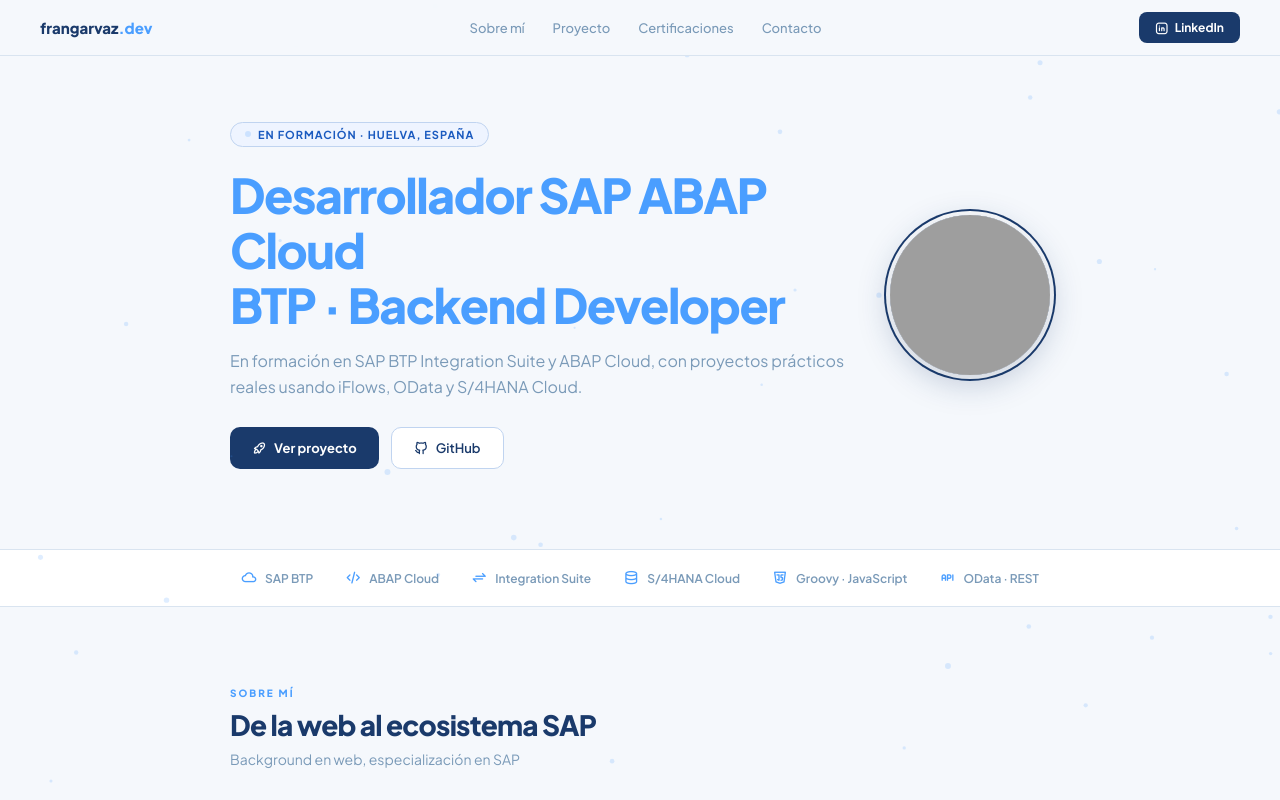
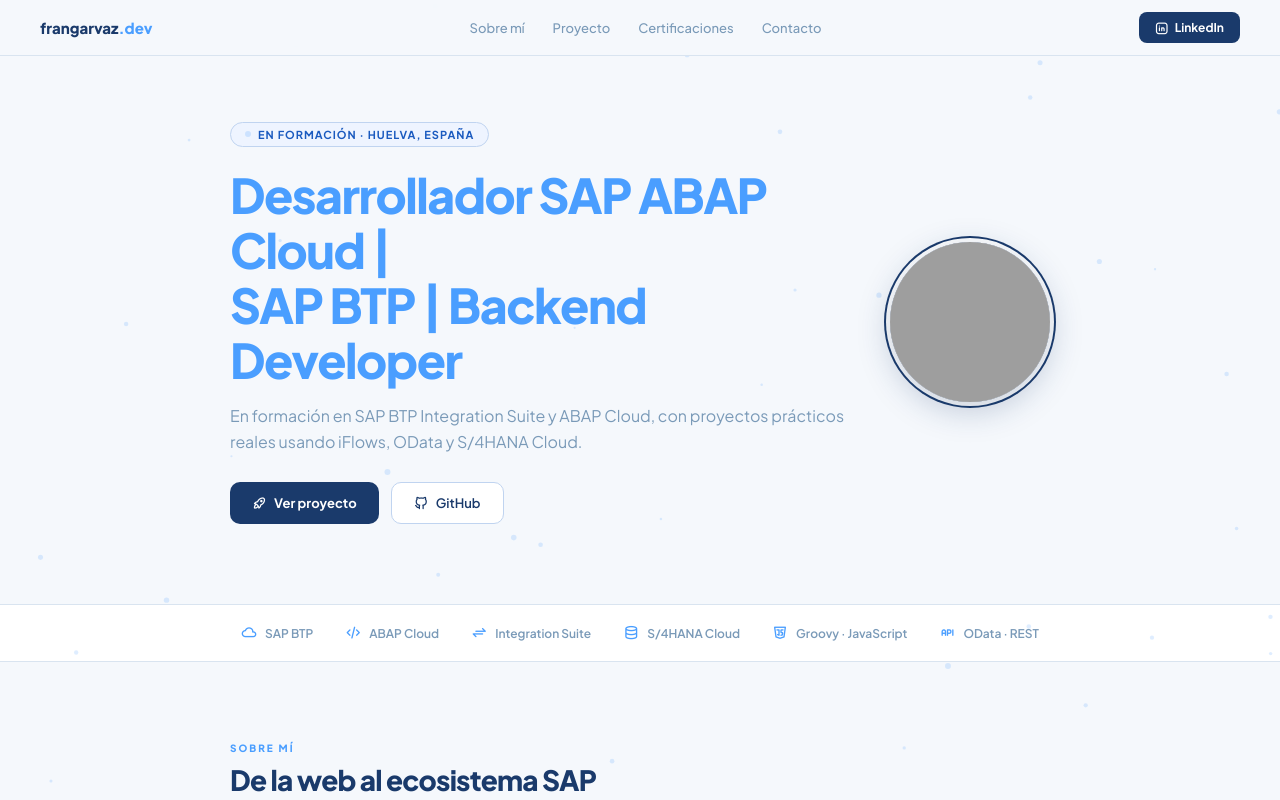
Before and after one commit to Frangarvaz/rabida-energy-h2-integration, a website: page index.html in a window 1280 px wide. Shown: the top 800 px of the page. Drawn offline with Linux system fonts and the light colour scheme; grey boxes are pictures that could not be loaded.

Commit message:
fix: update title format with pipes

```diff
--- a/index.html
+++ b/index.html
@@ -235,8 +235,8 @@ footer{background:#0d2240;padding:40px;text-align:center;}
 <script>// Typing effect
 const h1 = document.querySelector('h1');
 const span = h1.querySelector('span');
-const line1 = 'Desarrollador SAP ABAP Cloud';
-const line2 = 'BTP · Backend Developer';
+const line1 = 'Desarrollador SAP ABAP Cloud |';
+const line2 = 'SAP BTP | Backend Developer';
 h1.innerHTML = '<span id="t1"></span><br><span id="t2" style="color:#4a9eff;opacity:0"></span>';
 let i = 0;
 function typeLine1() {
```
